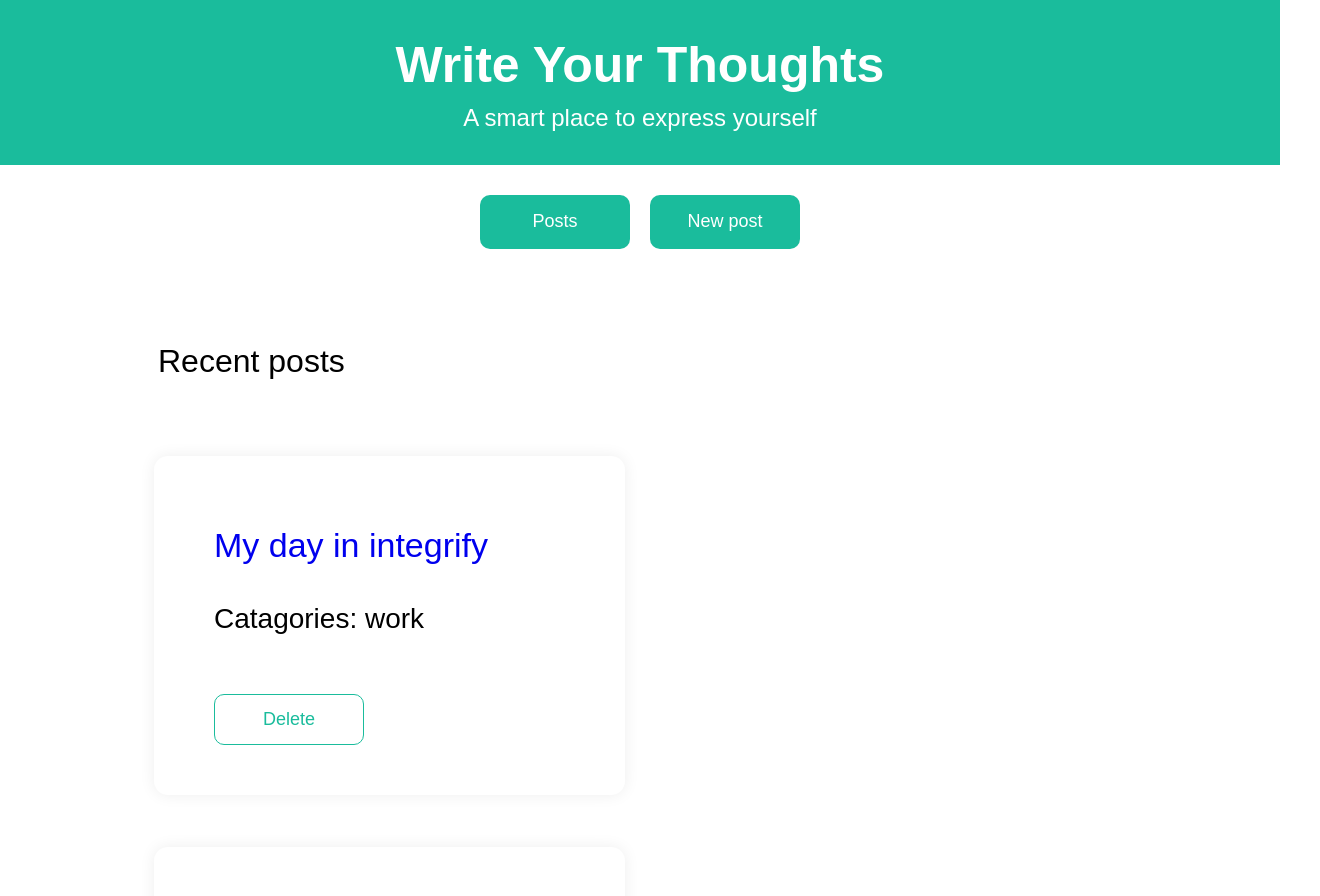
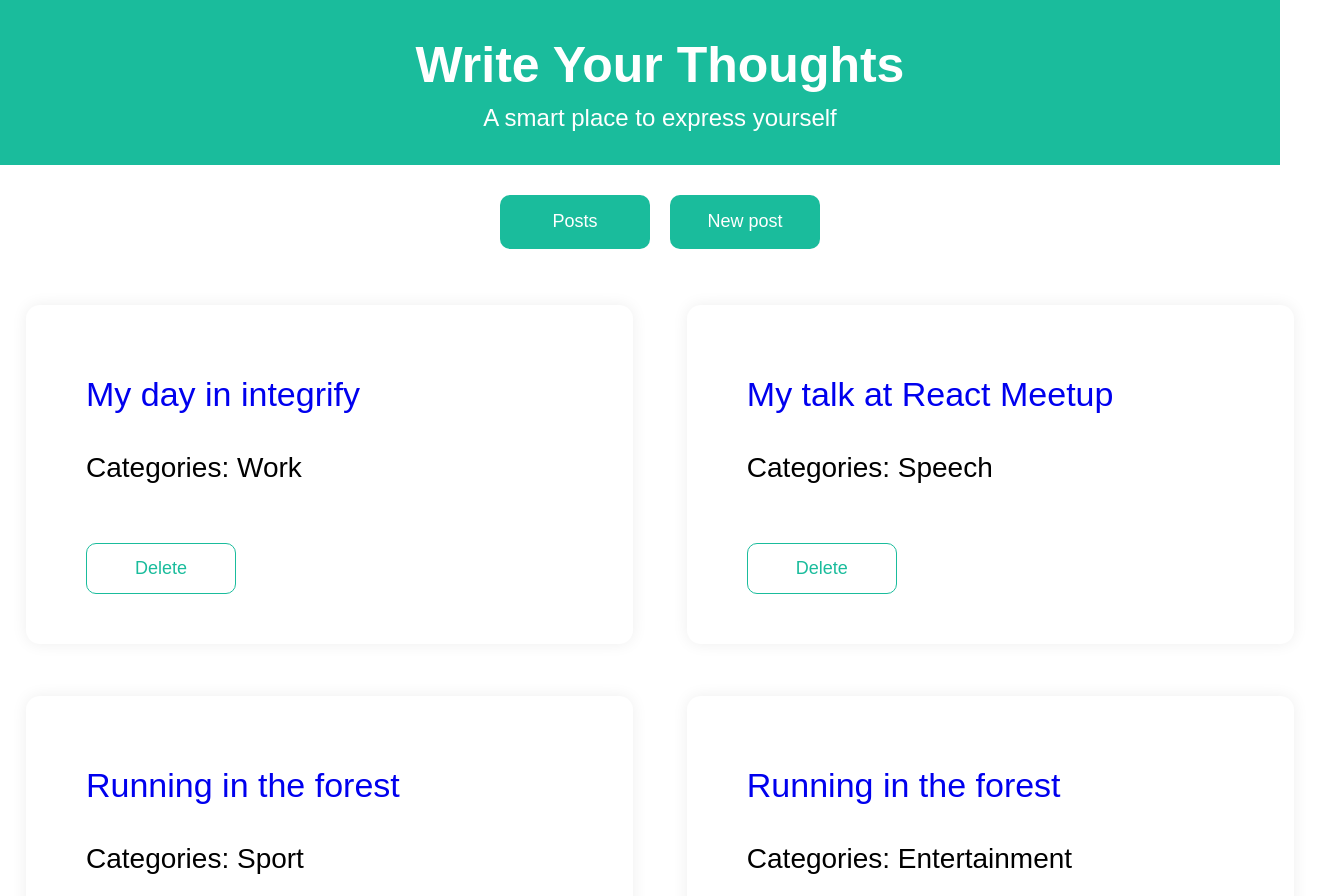
Before and after one commit to pbrovkin/posts_app, a React (Create React App) app: page / in a window 1280 px wide. Shown: the top 896 px of the page, 1320 px wide, since content can reach past the window. Built offline with nearby package versions, Linux system fonts and the light colour scheme; the HTML template or start-up script is replaced by a standard one.

Commit message:
style updated

```diff
--- a/src/App.js
+++ b/src/App.js
@@ -12,21 +12,27 @@ const App = () => {
     const [posts, setPosts] = useState([
         {
             title: 'My day in integrify',
-            category: 'work',
+            category: 'Work',
             content: 'In publishing and graphic design, Lorem ipsum is a placeholder text commonly used to demonstrate the visual form of a document or a typeface without relying on meaningful content.',
             id: '1',
         },
         {
             title: 'My talk at React Meetup',
-            category: 'speech',
+            category: 'Speech',
             content: 'Something content here. Lorem ipsum is a placeholder text commonly used to demonstrate the visual form of a document or a typeface without relying on meaningful content',
             id: '2',
         },
         {
             title: 'Running in the forest',
-            category: 'sport',
+            category: 'Sport',
             content: 'Lorem ipsum is a placeholder text commonly used to demonstrate the visual form of a document or a typeface without relying on meaningful content',
             id: '3',
+        },
+        {
+            title: 'Running in the forest',
+            category: 'Entertainment',
+            content: 'Lorem ipsum is a placeholder text commonly used to demonstrate the visual form of a document or a typeface without relying on meaningful content',
+            id: '4',
         }
     ])
 
@@ -48,7 +54,7 @@ const App = () => {
     return (
         <>
             <Router>
-                <div>
+                <div className='container_wrapper'>
                     <Header />
                     <Menu />
                     <Notification message={notification} />
--- a/src/components/PostList.js
+++ b/src/components/PostList.js
@@ -17,8 +17,6 @@ const PostList = ({ posts, setPosts, setNotification }) => {
   };
   return (
     <div className="container">
-      <h1 className="bannertitle">{"Recent posts"}</h1>
-      <br /> <br />
       <ul className="posts_container">
         {posts.map(post => (
           <li key={post.id} className="post">
@@ -26,7 +24,7 @@ const PostList = ({ posts, setPosts, setNotification }) => {
               <h4 className="post-title">
                 <Link to={`/posts/${post.id}`}>{post.title}</Link>
               </h4>
-              <p className="post-catagoris">Catagories: {post.category}</p>
+              <p className="post-catagoris">Categories: {post.category}</p>
             </div>
 
             <button
--- a/src/scss/common.scss
+++ b/src/scss/common.scss
@@ -67,12 +67,18 @@ p {
   height: rem(490px);
 }
 
-.container {
-  max-width: rem(1350px);
-  width: 80%;
+.container{
+  width: 1320px;
   margin: 0 auto;
   height: 100%;
 }
+
+/*.container {
+  max-width: rem(1350px);
+ width: 80%;
+  margin: 0 auto;
+  height: 100%;
+}*/
 
 // scss by section
 .header-section {
@@ -355,30 +361,29 @@ p {
   font-size: $regular-text;
   color: $color-black;
 }
+
 .bannertitle{
   margin: 0 30px;
 }
+
 .notification{
   margin: 0 30px;
-
  text-align: center;
-  padding: 30px;
+  /*padding: 30px;*/
   border: none;
   font-size: 24px;
 }
 
 .post-title{
-
     padding: 15px 0;
     font-size: $section-title;
+}
 
-}
 .post-catagoris{
-
   padding: 15px 0;
   font-size: 28px;
+}
 
-}
 .post-regulatext, .catagories{
   padding: 15px 0;
   font-size: $regular-text;
```
